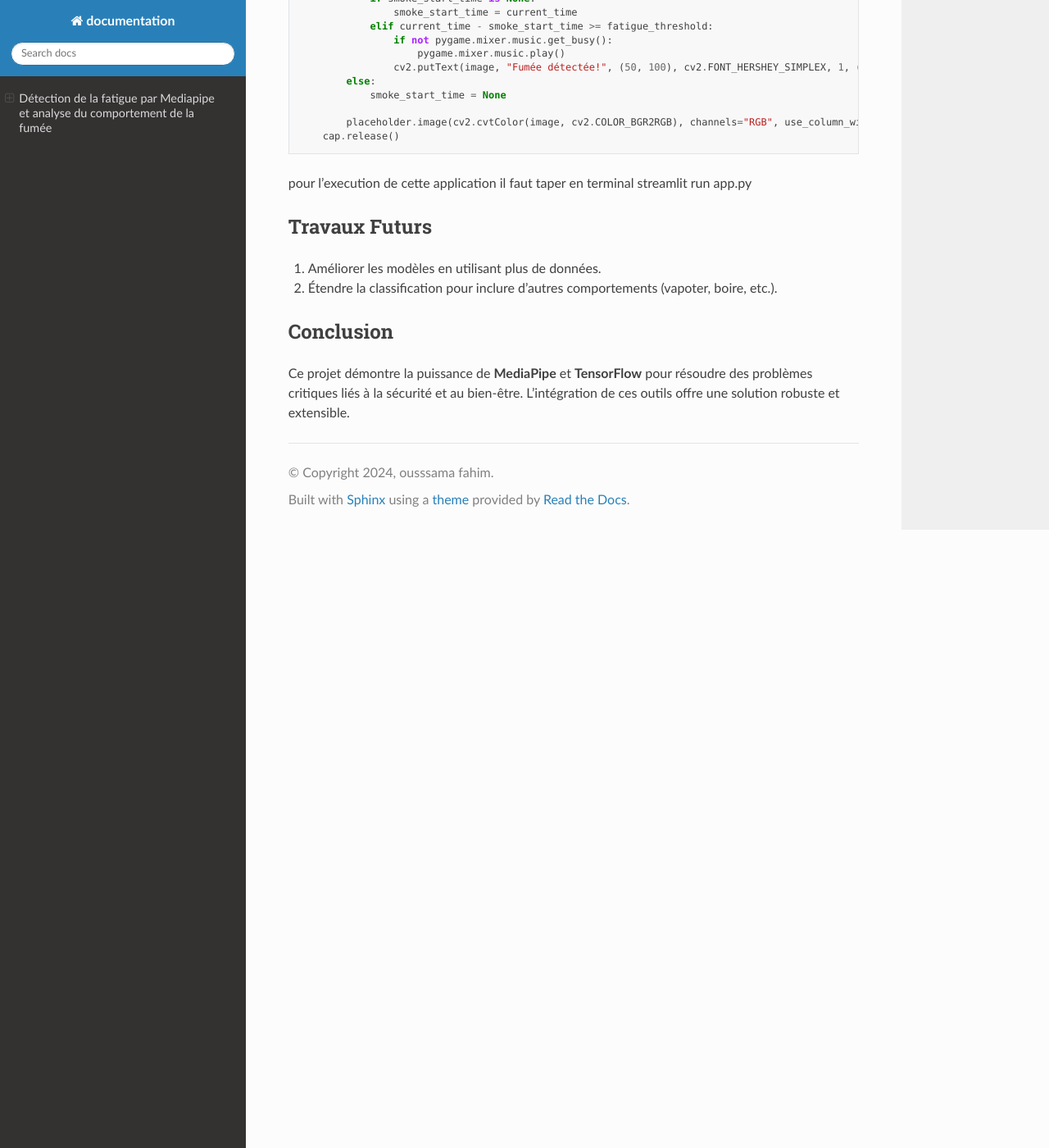
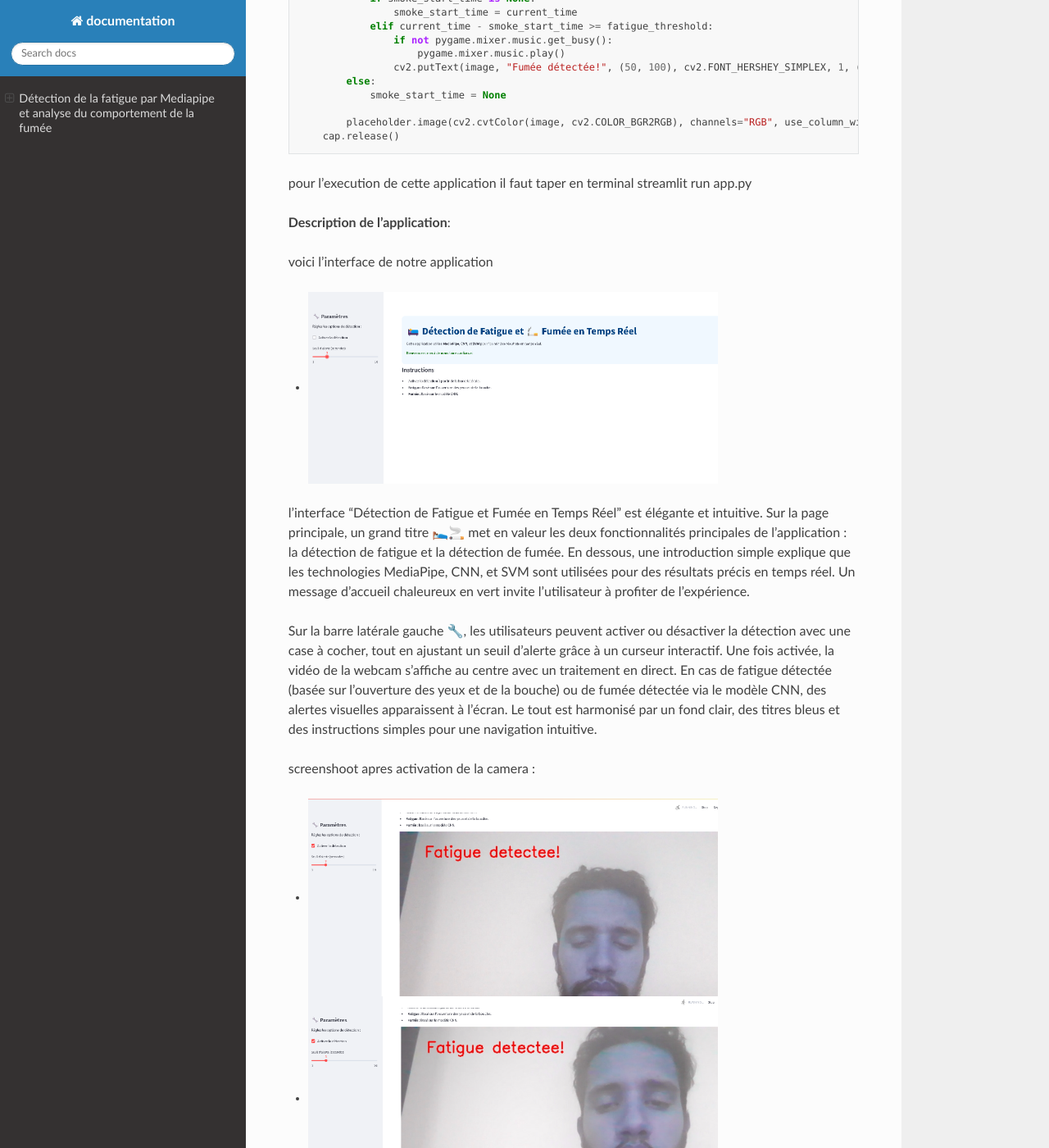
Before and after one commit to fatimafadili/detection, a Sphinx documentation site: the page built from source/index.rst, in a window 1280 px wide and 1400 px high, scrolled down 25163 px. Shown: the whole window at 82% size. Built offline with Sphinx 7.4.7 and the Read the Docs theme 3.1.0, drawn with Linux system fonts in a browser that asks for light colours; some of the changed text lies outside the part shown.

Commit message:
Update index.rst

```diff
--- a/source/index.rst
+++ b/source/index.rst
@@ -1199,8 +1199,33 @@ pour l'execution de ce test de smoking il faut taper en terminal streamlit run t
 
 pour l'execution de cette application il faut taper en terminal streamlit run app.py
 
+**Description de l'application**:
 
+voici l'interface de notre application
 
+- .. image:: image/14.png
+         :alt: Image 1
+         :width: 500px
+
+l'interface "Détection de Fatigue et Fumée en Temps Réel" est élégante et intuitive. Sur la page principale, un grand titre 🛌🚬 met en valeur les deux fonctionnalités principales de l'application : la détection de fatigue et la détection de fumée. En dessous, une introduction simple explique que les technologies MediaPipe, CNN, et SVM sont utilisées pour des résultats précis en temps réel. Un message d'accueil chaleureux en vert invite l'utilisateur à profiter de l'expérience.
+
+Sur la barre latérale gauche 🔧, les utilisateurs peuvent activer ou désactiver la détection avec une case à cocher, tout en ajustant un seuil d'alerte grâce à un curseur interactif. Une fois activée, la vidéo de la webcam s'affiche au centre avec un traitement en direct. En cas de fatigue détectée (basée sur l'ouverture des yeux et de la bouche) ou de fumée détectée via le modèle CNN, des alertes visuelles apparaissent à l'écran. Le tout est harmonisé par un fond clair, des titres bleus et des instructions simples pour une navigation intuitive.
+
+screenshoot apres activation de la camera :
+
+- .. image:: image/15.png
+         :alt: Image 1
+         :width: 500px
+
+- .. image:: image/16.png
+         :alt: Image 1
+         :width: 500px
+
+- .. image:: image/17.png
+         :alt: Image 1
+         :width: 500px
+
+maleureuseument pour tester la detection de fumee en temps reel , nous avons besoin d'un personne qui fume , mais tanq que l'application n,affiche pas la detection de fumee en flux reel donc il n y a pas de fumee
 Travaux Futurs
 ==============
 
```
Also changed, not shown: other parts of source/index.rst (+1 -1 lines).
